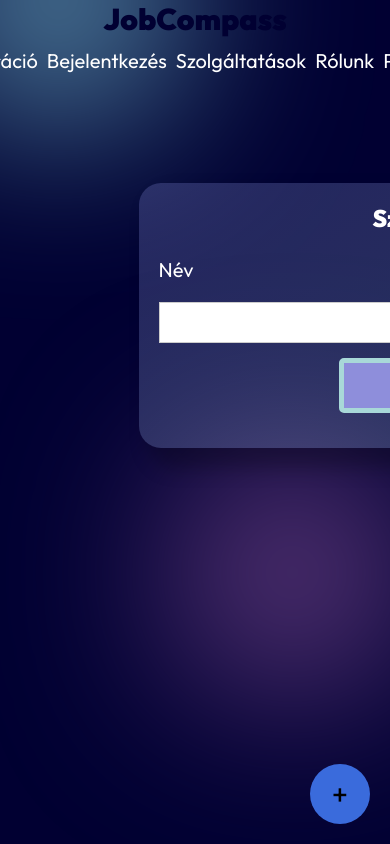
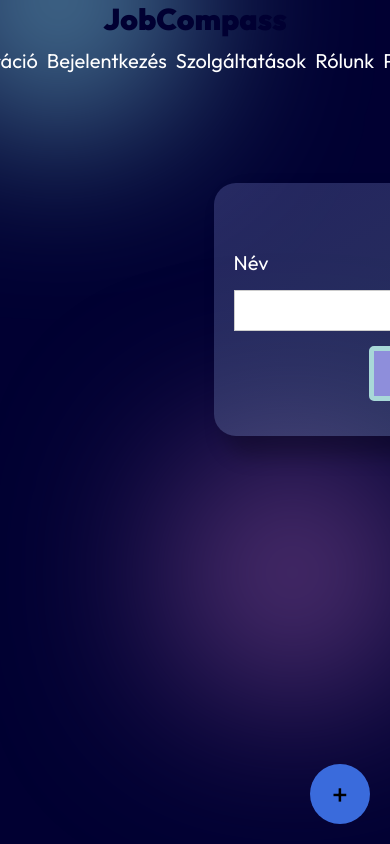
Before and after one commit to zsiza/JobCompass, an Angular app in the folder Angular/JobCompass/: page /service in a window 390 px wide. Shown: the top 844 px of the page. Built offline with nearby package versions, Linux system fonts and the light colour scheme; no server answers.

Commit message:
reszponziv makeservice, service

```diff
--- a/Angular/JobCompass/src/app/pages/makeservice/makeservice.component.css
+++ b/Angular/JobCompass/src/app/pages/makeservice/makeservice.component.css
@@ -79,7 +79,7 @@ body{
   }
 
   #category{
-    width: 600px;
+    width: 99%;
     font-family: Arial, sans-serif; /* Betűtípus */
     font-size: 16px; /* Betűméret */
     color: #333; /* Betűszín */
@@ -89,7 +89,7 @@ body{
 }
 
 #description{
-    width: 578px;
+    width: 95%;
     font-family: Arial, sans-serif; /* Betűtípus */
     font-size: 16px; /* Betűméret */
     color: #333; /* Betűszín */
@@ -99,7 +99,7 @@ body{
 }
 
 #title{
-    width: 578px;
+    width: 95%;
     font-family: Arial, sans-serif; /* Betűtípus */
     font-size: 16px; /* Betűméret */
     color: #333; /* Betűszín */
@@ -136,3 +136,43 @@ body{
 .form-row label {
     margin-right: 10px;
 }
+
+
+@media(max-width: 972px) {    /* Stílusok 972px-nél kisebb képernyőkhöz */
+    .form,
+    .form-row,
+    .form input[type="text"],
+    .form input[type="number"],
+    .form textarea,
+    .form select {
+        font-size: 16px;
+        width: 600px;
+        transition: all 1s;
+    }
+}
+
+@media(max-width: 805px) {    /* Stílusok 805px-nél kisebb képernyőkhöz */
+    .form,
+    .form-row,
+    .form input[type="text"],
+    .form input[type="number"],
+    .form textarea,
+    .form select {
+        font-size: 14px;
+        width: 500px;
+        transition: all 1s;
+    }
+}
+
+@media(max-width: 695px) {    /* Stílusok 695px-nél kisebb képernyőkhöz */
+    .form,
+    .form-row,
+    .form input[type="text"],
+    .form input[type="number"],
+    .form textarea,
+    .form select {
+        font-size: 12px;
+        width: 450px;
+        transition: all 1s;
+    }
+}
--- a/Angular/JobCompass/src/app/pages/service/service.component.css
+++ b/Angular/JobCompass/src/app/pages/service/service.component.css
@@ -79,7 +79,7 @@ body{
   }
 
   #options {
-    width: 600px;
+    width: 100%;
     font-family: Arial, sans-serif; /* Betűtípus */
     font-size: 16px; /* Betűméret */
     color: #333; /* Betűszín */
@@ -108,3 +108,28 @@ body{
   background-color: #3a6bdc;
   color: white;
 }
+
+
+@media(max-width: 972px) {  /* Stílusok 972px-nél kisebb képernyőkhöz */
+  .form {
+    font-size: 16px;
+    width: 600px;
+    transition: all 1s;
+  }
+}
+
+@media(max-width: 805px) {  /* Stílusok 805px-nél kisebb képernyőkhöz */
+  .form {
+    font-size: 14px;
+    width: 500px;
+    transition: all 1s;
+  }
+}
+
+@media(max-width: 695px) {  /* Stílusok 695px-nél kisebb képernyőkhöz */
+  .form {
+    font-size: 12px;
+    width: 450px;
+    transition: all 1s;
+  }
+}
```
